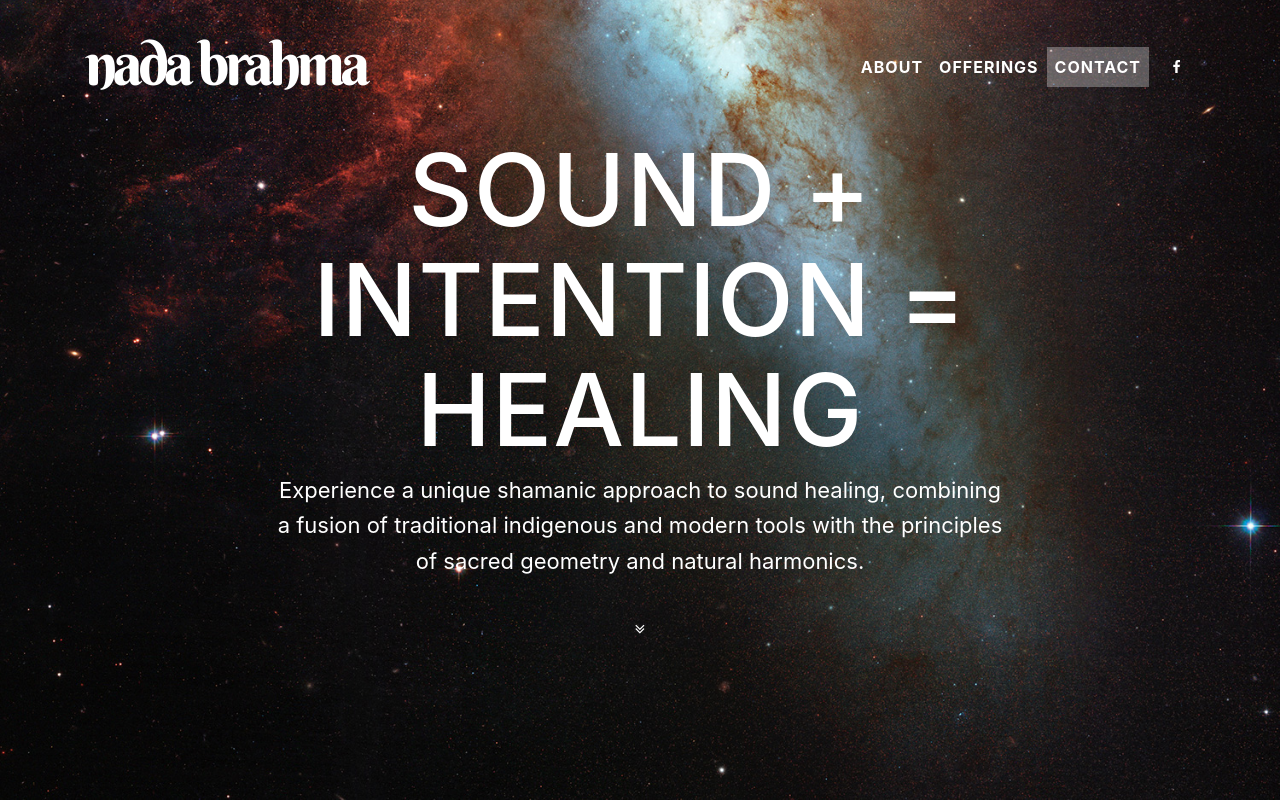
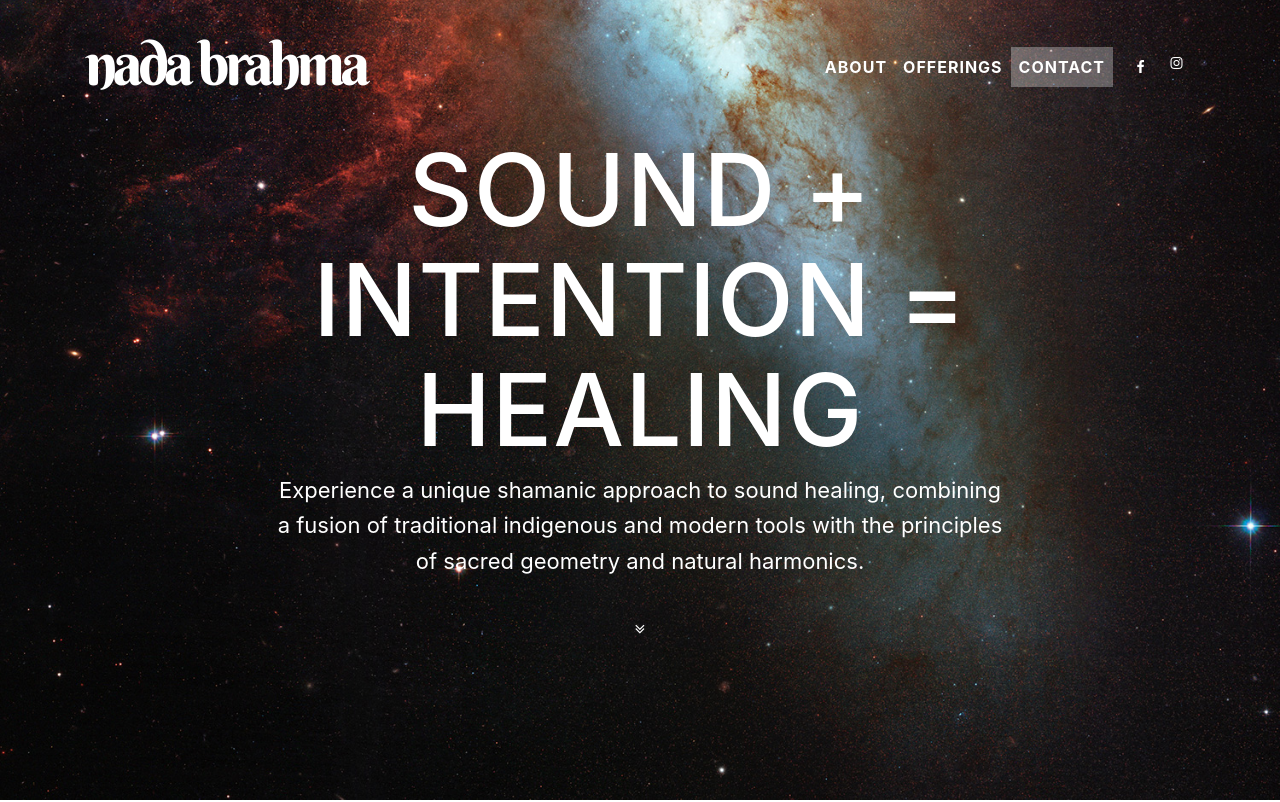
Before and after one commit to findzen/nadabrahma, a website with bundled scripts: page index.html in a window 1280 px wide. Shown: the top 802 px of the page. Built offline with nearby package versions, Linux system fonts and the light colour scheme.

Commit message:
Add insta

```diff
--- a/index.html
+++ b/index.html
@@ -45,6 +45,12 @@
               <a href="http://fb.me/NadaBrahma432" class="btn btn-default btn-sm">
                 <i class="fa fa-facebook fa-fw"></i>
                 <span class="sr-only">Facebook</span>
+              </a>
+            </li>
+            <li class="nav-item instagram">
+              <a href="http://instagram.com/nadabrahmananda/" class="btn btn-default btn-sm">
+                <i class="fa fa-instagram fa-fw"></i>
+                <span class="sr-only">Instagram</span>
               </a>
             </li>
           </ul>
```
